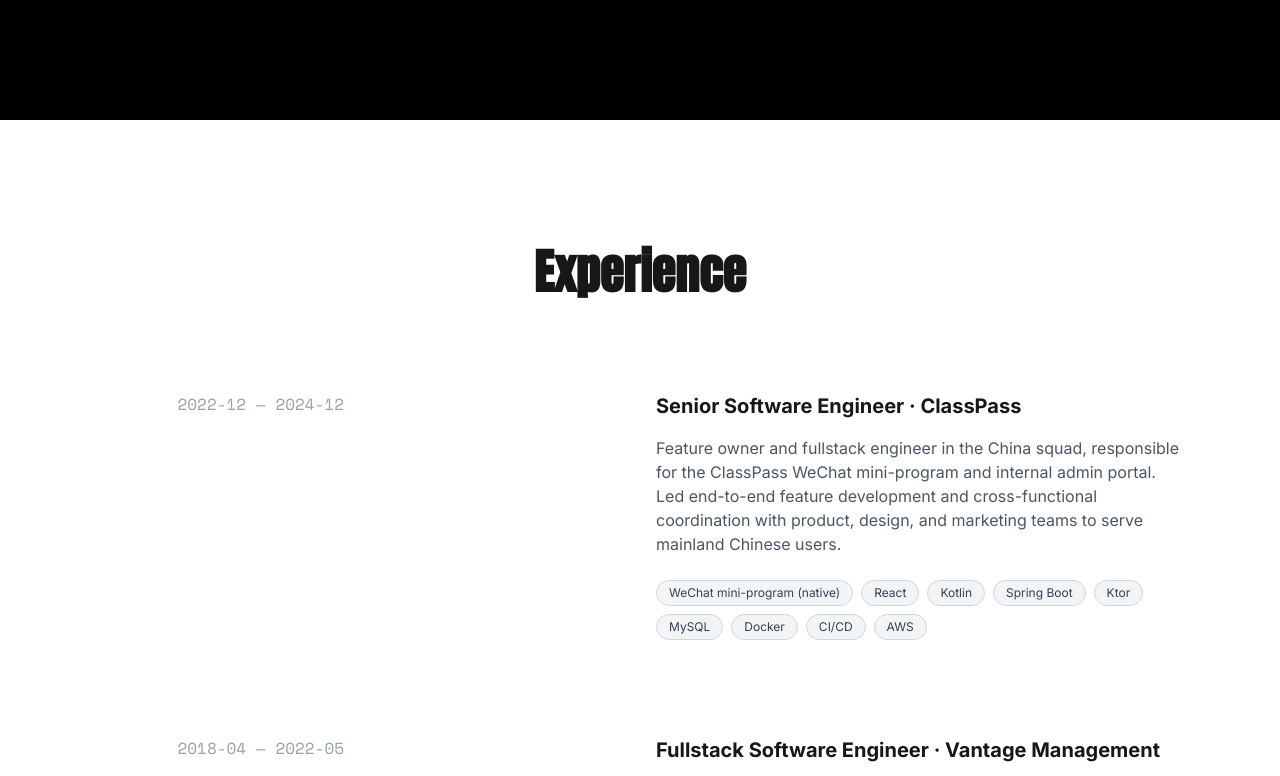
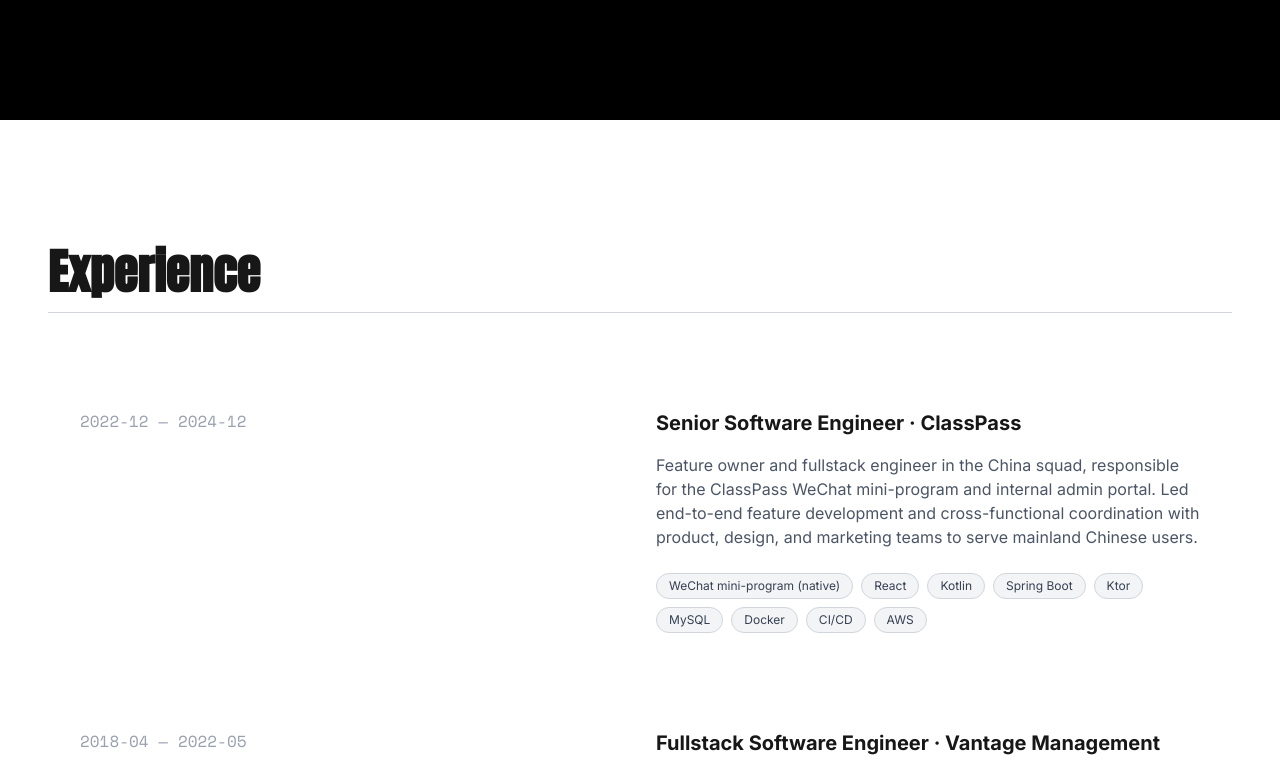
Before and after one commit to jacyxli/jacyland-site, a Next.js app: page / in a window 1280 px wide. Shown: the part 1480-2256 px from the top of the page. Built offline with nearby package versions, Linux system fonts and the light colour scheme.

Commit message:
style: update Experience section layout and add divider
- Change title alignment from center to left
- Add animated divider line under the Experience title
- Divider animates with scaleX effect on viewport entry
- Maintain consistent left-aligned layout throughout section

```diff
--- a/src/components/ExperienceSection.tsx
+++ b/src/components/ExperienceSection.tsx
@@ -25,15 +25,17 @@
     location: "Remote/Hangzhou, China",
     startDate: "2022-12",
     endDate: "2024-12",
-    summary: "Feature owner and fullstack engineer in the China squad, responsible for the ClassPass WeChat mini-program and internal admin portal. Led end-to-end feature development and cross-functional coordination with product, design, and marketing teams to serve mainland Chinese users.",
-    techStack: "WeChat mini-program (native), React, Kotlin, Spring Boot, Ktor, MySQL, Docker, CI/CD, AWS",
+    summary:
+      "Feature owner and fullstack engineer in the China squad, responsible for the ClassPass WeChat mini-program and internal admin portal. Led end-to-end feature development and cross-functional coordination with product, design, and marketing teams to serve mainland Chinese users.",
+    techStack:
+      "WeChat mini-program (native), React, Kotlin, Spring Boot, Ktor, MySQL, Docker, CI/CD, AWS",
     highlights: [
       "Owned and shipped end-to-end features on the ClassPass China WeChat mini-program, including User Referral flows, Coupon System, Workout Calendar, and Booking Reviews",
       "Collaborated with cross-functional stakeholders to define scope and deliver weekly releases aligned with product goals",
       "Built and maintained internal tools on the ClassPass Admin platform using React + Ktor to support operations and data management",
       "Introduced and maintained frontend automated testing using Tencent Cloud Test (云测), improving test coverage and reducing regressions",
-      "Led frontend refactoring - standardized design tokens, colors, and components across mini-program and admin portal for brand consistency"
-    ]
+      "Led frontend refactoring - standardized design tokens, colors, and components across mini-program and admin portal for brand consistency",
+    ],
   },
   {
     name: "Vantage Management",
@@ -41,7 +43,8 @@
     location: "Remote/Tokyo, Japan",
     startDate: "2018-04",
     endDate: "2022-05",
-    summary: "Lead engineer for two SaaS platforms: Keyman Letter (formerly Posto), a direct mail marketing automation platform; and Keyman Database, a B2B data-as-a-service product.",
+    summary:
+      "Lead engineer for two SaaS platforms: Keyman Letter (formerly Posto), a direct mail marketing automation platform; and Keyman Database, a B2B data-as-a-service product.",
     techStack: "React, Gatsby.js, Laravel, MySQL, Docker, CI/CD, AWS",
     highlights: [
       "Built the frontend from scratch with React, including a custom WYSIWYG SVG editor",
@@ -49,8 +52,8 @@
       "Managed database schema changes and data layer logic",
       "Took on UI/UX ownership in the absence of a dedicated designer during the final year",
       "Built the entire frontend using Gatsby.js and developed REST APIs to serve data crawled from web sources",
-      "Doubled the amount of crawled personnel through crawler optimization"
-    ]
+      "Doubled the amount of crawled personnel through crawler optimization",
+    ],
   },
   {
     name: "NetApp",
@@ -58,13 +61,14 @@
     location: "Sunnyvale, CA, USA",
     startDate: "2014-08",
     endDate: "2017-10",
-    summary: "Developed the FlashRay Setup Wizard for turnkey installation of NetApp's All Flash Array storage system. Built system management features via REST APIs and Jetty web server components.",
+    summary:
+      "Developed the FlashRay Setup Wizard for turnkey installation of NetApp's All Flash Array storage system. Built system management features via REST APIs and Jetty web server components.",
     techStack: "Java, REST APIs, Jetty, Python, Automated Testing",
     highlights: [
       "Developed the FlashRay Setup Wizard for turnkey installation of NetApp's All Flash Array storage system",
       "Built system management features via REST APIs and Jetty web server components",
-      "Enhanced Python-based frameworks for automated IO testing and fault injection"
-    ]
+      "Enhanced Python-based frameworks for automated IO testing and fault injection",
+    ],
   },
   {
     name: "Freelance Developer & UI Developer",
@@ -72,24 +76,42 @@
     location: "Remote",
     startDate: "2014-01",
     endDate: "2024-12",
-    summary: "Designed and developed small-scale web projects for individuals and small businesses, focusing on frontend implementation and UI/UX design. Work includes personal websites, static content archives, internal tools, and casual games.",
-    techStack: "React, Gatsby.js, Next.js, Tailwind CSS, Material UI, Firebase, Ant Design, Vue.js, WebSocket",
+    summary:
+      "Designed and developed small-scale web projects for individuals and small businesses, focusing on frontend implementation and UI/UX design. Work includes personal websites, static content archives, internal tools, and casual games.",
+    techStack:
+      "React, Gatsby.js, Next.js, Tailwind CSS, Material UI, Firebase, Ant Design, Vue.js, WebSocket",
     highlights: [
       "Built and deployed personal websites and blogs using React, Gatsby.js, Next.js, Tailwind CSS, and Material UI on Netlify",
       "Created a static archive site by crawling content from a defunct website and indexing it with Algolia for search",
       "Developed a simple inventory management app using React, Firebase, and Ant Design",
-      "Contributed to a multiplayer math game with Vue.js and WebSocket, and led the UI redesign"
-    ]
-  }
+      "Contributed to a multiplayer math game with Vue.js and WebSocket, and led the UI redesign",
+    ],
+  },
 ];
 
 const ExperienceSection = ({ className }: ExperienceSectionProps) => {
   return (
-    <section className={`min-h-[100svh] flex flex-col items-center justify-center px-6 py-24 sm:py-32 sm:px-12 ${className ?? ""}`}>
-      <div className="w-full sm:max-w-6xl mx-auto">
-        <MotionP className="font-anton text-3xl sm:text-5xl font-bold mb-16 text-center" delay={0.1}>
-          Experience
-        </MotionP>
+    <section
+      className={`min-h-[100svh] bg-white flex flex-col items-center justify-center px-6 py-24 sm:py-32 sm:px-12 ${
+        className ?? ""
+      }`}
+    >
+       <div className="w-full mx-auto">
+         <MotionP
+           className="font-anton text-3xl sm:text-5xl font-bold mb-4 text-left"
+           delay={0.1}
+         >
+           Experience
+         </MotionP>
+
+         {/* Divider */}
+         <motion.div
+           className="w-full h-px bg-gray-300 mb-16"
+           initial={{ scaleX: 0 }}
+           whileInView={{ scaleX: 1 }}
+           viewport={{ once: true }}
+           transition={{ delay: 0.2, duration: 0.8 }}
+         />
 
         <div className="space-y-8">
           {experienceData.map((job, index) => (
@@ -99,16 +121,19 @@
               initial={{ opacity: 0, y: 20 }}
               whileInView={{ opacity: 1, y: 0 }}
               viewport={{ once: true, margin: "-100px" }}
-              transition={{ delay: 0.2 + (index * 0.1) }}
+              transition={{ delay: 0.2 + index * 0.1 }}
               whileHover={{
                 backgroundColor: "rgba(0, 0, 0, 0.05)",
-                transition: { duration: 0.2 }
+                transition: { duration: 0.2 },
               }}
             >
               <div className="grid grid-cols-1 sm:grid-cols-4 gap-6 sm:gap-8 p-6 sm:p-8 rounded-lg transition-all duration-300">
                 {/* Column 1: Time */}
-                <div className="text-left sm:text-right">
-                  <MotionP className="text-sm sm:text-base font-mono text-gray-400" delay={0.3 + (index * 0.1)}>
+                <div className="text-left">
+                  <MotionP
+                    className="text-sm sm:text-base font-mono text-gray-400"
+                    delay={0.3 + index * 0.1}
+                  >
                     {job.startDate} — {job.endDate}
                   </MotionP>
                 </div>
@@ -118,24 +143,32 @@
 
                 {/* Columns 3-4: Combined content */}
                 <div className="sm:col-span-2 flex flex-col gap-4">
-                  <MotionP className="font-bold text-lg sm:text-xl" delay={0.4 + (index * 0.1)}>
+                  <MotionP
+                    className="font-bold text-lg sm:text-xl"
+                    delay={0.4 + index * 0.1}
+                  >
                     {job.position} · {job.name}
                   </MotionP>
 
-                  <MotionP className="text-sm sm:text-base text-gray-600" delay={0.5 + (index * 0.1)}>
+                  <MotionP
+                    className="text-sm sm:text-base text-gray-600"
+                    delay={0.5 + index * 0.1}
+                  >
                     {job.summary}
                   </MotionP>
 
                   {/* Tech Stack Tags */}
                   <div className="flex flex-wrap gap-2 mt-2">
-                    {job.techStack.split(', ').map((tech, techIndex) => (
+                    {job.techStack.split(", ").map((tech, techIndex) => (
                       <motion.span
                         key={techIndex}
                         className="px-3 py-1 bg-gray-100 text-gray-700 text-xs rounded-full border border-gray-300"
                         initial={{ opacity: 0, scale: 0.8 }}
                         whileInView={{ opacity: 1, scale: 1 }}
                         viewport={{ once: true }}
-                        transition={{ delay: 0.6 + (index * 0.1) + (techIndex * 0.05) }}
+                        transition={{
+                          delay: 0.6 + index * 0.1 + techIndex * 0.05,
+                        }}
                       >
                         {tech.trim()}
                       </motion.span>
```
